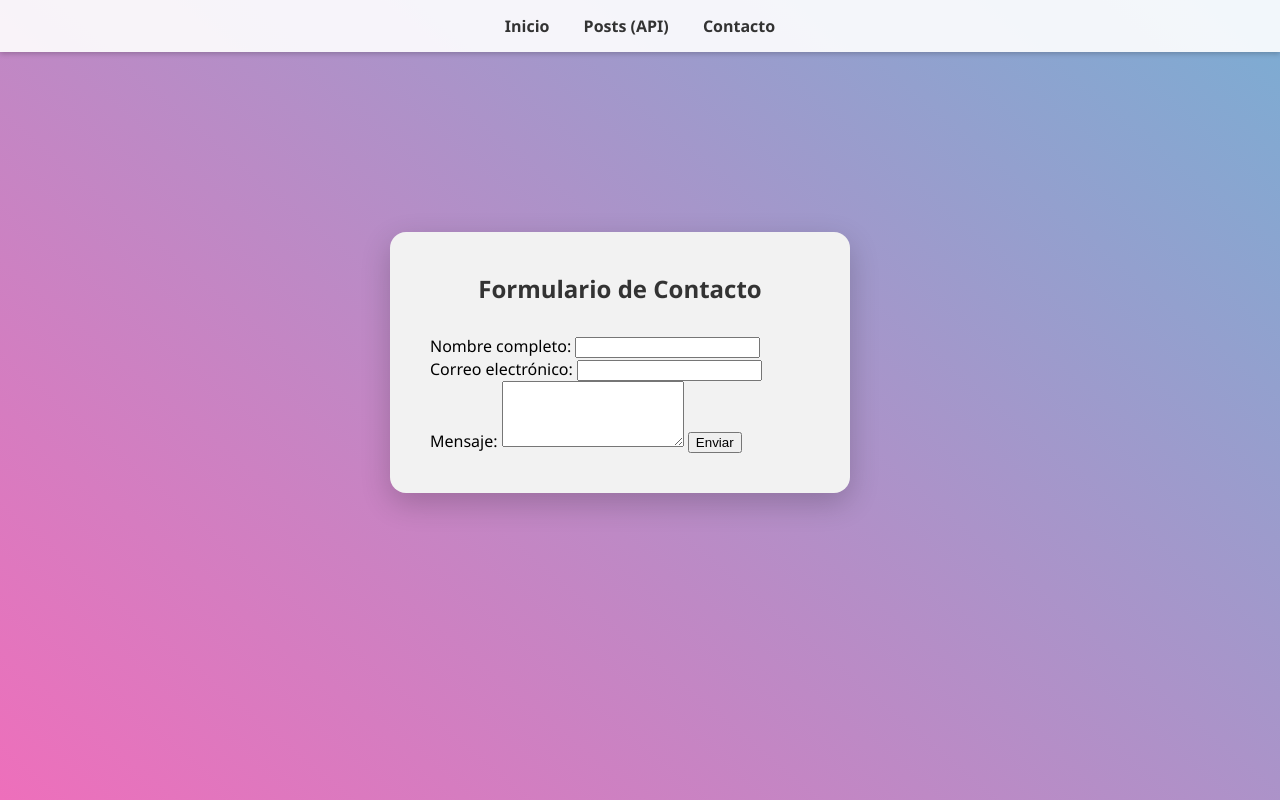
After one commit to jramma/gestlife, a PHP site: page /form.php in a window 1280 px wide. The commit adds this page. Run offline with PHP 8.4, Linux system fonts and the light colour scheme.

Commit message:
prueba 2 y 3 con header para navegar

```diff
--- /dev/null
+++ b/form.php
@@ -0,0 +1,69 @@
+<?php
+// Inicializar variables
+$nombre = "";
+$email = "";
+$mensaje = "";
+$errores = [];
+$exito = "";
+
+// Comprobar si el formulario fue enviado
+if ($_SERVER["REQUEST_METHOD"] === "POST") {
+    // Obtener los datos del formulario
+    $nombre = trim($_POST["nombre"]);
+    $email = trim($_POST["email"]);
+    $mensaje = trim($_POST["mensaje"]);
+
+    // Validaciones
+    if (empty($nombre)) {
+        $errores[] = "El nombre no puede estar vacío.";
+    }
+
+    if (!filter_var($email, FILTER_VALIDATE_EMAIL)) {
+        $errores[] = "El correo electrónico no es válido.";
+    }
+
+    if (strlen($mensaje) < 10) {
+        $errores[] = "El mensaje debe tener al menos 10 caracteres.";
+    }
+
+    // Si no hay errores, mostrar mensaje de éxito
+    if (empty($errores)) {
+        $exito = "✅ Gracias por tu mensaje, $nombre. Te responderemos pronto.";
+        // Aquí podrías guardar los datos en una base de datos o enviar un correo
+    }
+}
+?>
+<div class="form-card">
+<h2>Formulario de Contacto</h2>
+
+<?php if (!empty($errores)): ?>
+    <div class="errores">
+        <ul>
+            <?php foreach ($errores as $error): ?>
+                <li><?= htmlspecialchars($error) ?></li>
+            <?php endforeach; ?>
+        </ul>
+    </div>
+<?php endif; ?>
+
+<?php if ($exito): ?>
+    <div class="exito"><?= htmlspecialchars($exito) ?></div>
+<?php endif; ?>
+
+<form method="POST" action="contacto.php">
+    <label for="nombre">Nombre completo:</label>
+    <input type="text" id="nombre" name="nombre" value="<?= htmlspecialchars($nombre) ?>">
+
+    <label for="email">Correo electrónico:</label>
+    <input type="email" id="email" name="email" value="<?= htmlspecialchars($email) ?>">
+
+    <label for="mensaje">Mensaje:</label>
+    <textarea id="mensaje" name="mensaje" rows="4"><?= htmlspecialchars($mensaje) ?></textarea>
+
+    <button type="submit">Enviar</button>
+</form>
+</div>
+<?php
+$content = ob_get_clean();
+include 'layout.php';
+?>
--- /dev/null
+++ b/header.php
@@ -0,0 +1,9 @@
+<header class="navbar">
+    <nav>
+        <ul>
+            <li><a href="index.php">Inicio</a></li>
+            <li><a href="posts.php">Posts (API)</a></li>
+            <li><a href="form.php">Contacto</a></li>
+        </ul>
+    </nav>
+</header>
--- /dev/null
+++ b/layout.php
@@ -0,0 +1,25 @@
+<?php
+// layout.php
+?>
+<!DOCTYPE html>
+<html lang="es">
+
+<head>
+    <meta charset="UTF-8">
+    <meta name="viewport" content="width=device-width, initial-scale=1.0">
+    <title><?= $title ?? 'Mi sitio PHP' ?></title>
+    <link rel="stylesheet" href="styles/main.css">
+    <link rel="stylesheet" href="styles/prueba1.css">
+    <link rel="stylesheet" href="styles/prueba2.css">
+    <link rel="stylesheet" href="styles/prueba3.css">
+
+</head>
+
+<body>
+    <?php include 'header.php'; ?>
+    <main>
+        <?= $content ?? '' ?>
+    </main>
+</body>
+
+</html>
--- /dev/null
+++ b/styles/main.css
@@ -0,0 +1,73 @@
+/* Estilos generales */
+body {
+  margin: 0;
+  min-height: 100vh;
+  display: flex;
+  flex-direction: column;
+  background: linear-gradient(40deg, #ee6fbb, #7badd3);
+  font-family: "Segoe UI", Tahoma, Geneva, Verdana, sans-serif;
+  padding: 0;
+  display: flex;
+  min-height: 100vh;
+}
+main {
+  display: flex;
+  flex-direction: column;
+  min-height: 80vh;
+  padding: 20px;
+  max-width: 1200px;
+}
+
+/* Header */
+.navbar {
+  background: rgba(255, 255, 255, 0.9);
+  padding: 15px 0;
+  box-shadow: 0 2px 5px rgba(0, 0, 0, 0.2);
+  text-align: center;
+}
+
+.navbar ul {
+  list-style: none;
+  margin: 0;
+  padding: 0;
+}
+
+.navbar li {
+  display: inline-block;
+  margin: 0 15px;
+}
+
+.navbar a {
+  text-decoration: none;
+  color: #333;
+  font-weight: bold;
+}
+
+.navbar a:hover {
+  color: #7badd3;
+}
+
+/* Contenedor de formularios */
+.form-card {
+  margin: 10rem auto;
+  background-color: #f2f2f2;
+  padding: 40px;
+  border-radius: 16px;
+  box-shadow: 0 10px 30px rgba(0, 0, 0, 0.2);
+  width: 100%;
+  max-width: 380px;
+}
+
+/* Título de formularios */
+.form-card h2 {
+  text-align: center;
+  color: #333;
+  margin: 0 0 30px 0;
+}
+
+/* Responsividad */
+@media (max-width: 480px) {
+  .form-card {
+    padding: 30px 25px;
+  }
+}
--- a/prueba1/style.css
+++ b/styles/prueba1.css
@@ -1,31 +1,3 @@
-/* Estilos generales */
-body {
-  margin: 0;
-  min-height: 100vh;
-  display: flex;
-  align-items: center;
-  justify-content: center;
-  background: linear-gradient(40deg, #ee6fbb, #7badd3);
-  font-family: "Segoe UI", Tahoma, Geneva, Verdana, sans-serif;
-  padding: 20px;
-}
-
-/* Contenedor del formulario */
-.login-container {
-  background-color: #fff;
-  padding: 40px;
-  border-radius: 16px;
-  box-shadow: 0 10px 30px rgba(0, 0, 0, 0.2);
-  width: 100%;
-  max-width: 380px;
-}
-
-/* Título */
-.login-container h2 {
-  text-align: center;
-  color: #333;
-  margin: 0 0 30px 0;
-}
 
 /* Formulario */
 .login-form {
@@ -38,7 +10,6 @@ body {
 .login-form input {
   width: 100%;
   padding: 14px 16px;
-  border: 1px solid #ddd;
   border-radius: 8px;
   font-size: 16px;
   outline: none;
@@ -76,10 +47,3 @@ body {
 .login-form button:active {
   transform: translateY(0);
 }
-
-/* Responsividad */
-@media (max-width: 480px) {
-  .login-container {
-    padding: 30px 25px;
-  }
-}
--- /dev/null
+++ b/styles/prueba2.css
@@ -0,0 +1,15 @@
+.errores {
+  background: #ffd1d1;
+  color: #a60000;
+  padding: 10px;
+  border-radius: 6px;
+  margin-bottom: 1em;
+}
+
+.exito {
+  background: #d1ffd8;
+  color: #006a1b;
+  padding: 10px;
+  border-radius: 6px;
+  margin-bottom: 1em;
+}
--- /dev/null
+++ b/styles/prueba3.css
@@ -0,0 +1,13 @@
+/* Posts */
+.posts-container {
+    background: #fff;
+    margin: 60px auto;
+    padding: 30px;
+    border-radius: 16px;
+    max-width: 600px;
+    box-shadow: 0 10px 25px rgba(0,0,0,0.15);
+}
+
+.posts-container ul {
+    padding-left: 20px;
+}
```
Also changed, not shown: index.php (added, +17 -0 lines), posts.php (added, +43 -0 lines), prueba1/index.php (deleted, +0 -22 lines).
